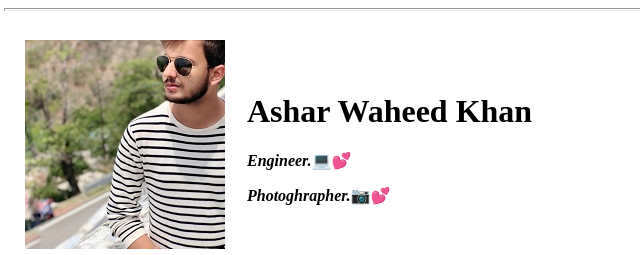
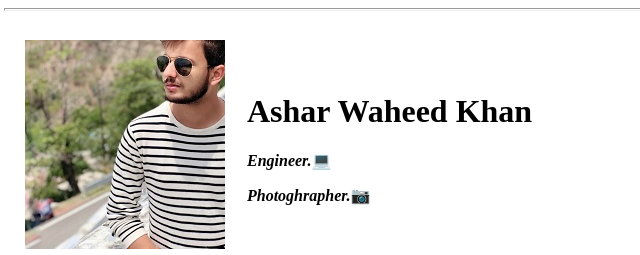
Before and after one commit to Asharwaheedkhan/personal, a plain HTML site: page index.html in a window 1280 px wide. Shown: the top 255 px of the page, 4-644 px from the left. Drawn offline with Linux system fonts and the light colour scheme.

Commit message:
Update index.html

```diff
--- a/index.html
+++ b/index.html
@@ -9,8 +9,8 @@
     <table cellspacing="20">
       <td><img src="Ashar.JPG" alt="Ashar's profile picture"></td>
       <td><h1>Ashar Waheed Khan</h1>
-      <p><EM><strong>Engineer.</strong></EM>💻💕</p>
-        <p><em><strong>Photoghrapher.</strong></em></em>📷💕</p></td>
+      <p><EM><strong>Engineer.</strong></EM>💻</p>
+        <p><em><strong>Photoghrapher.</strong></em></em>📷</p></td>
     </table>
     <hr size="3">
     <h3>Education Background</h3>
```
